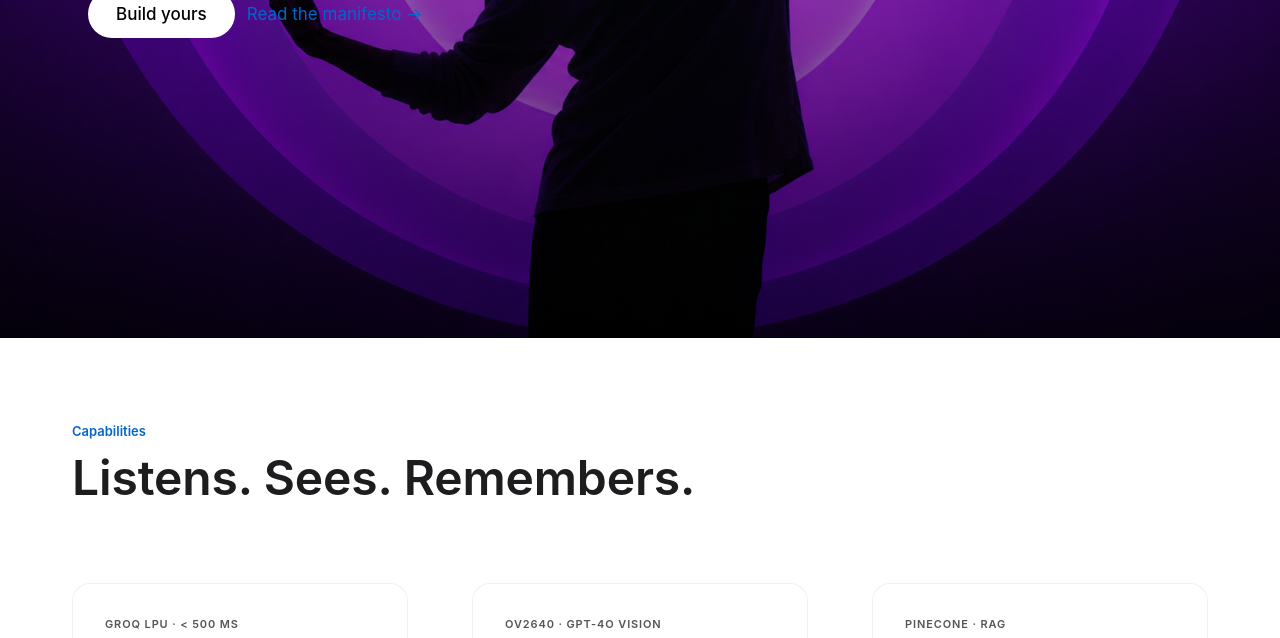
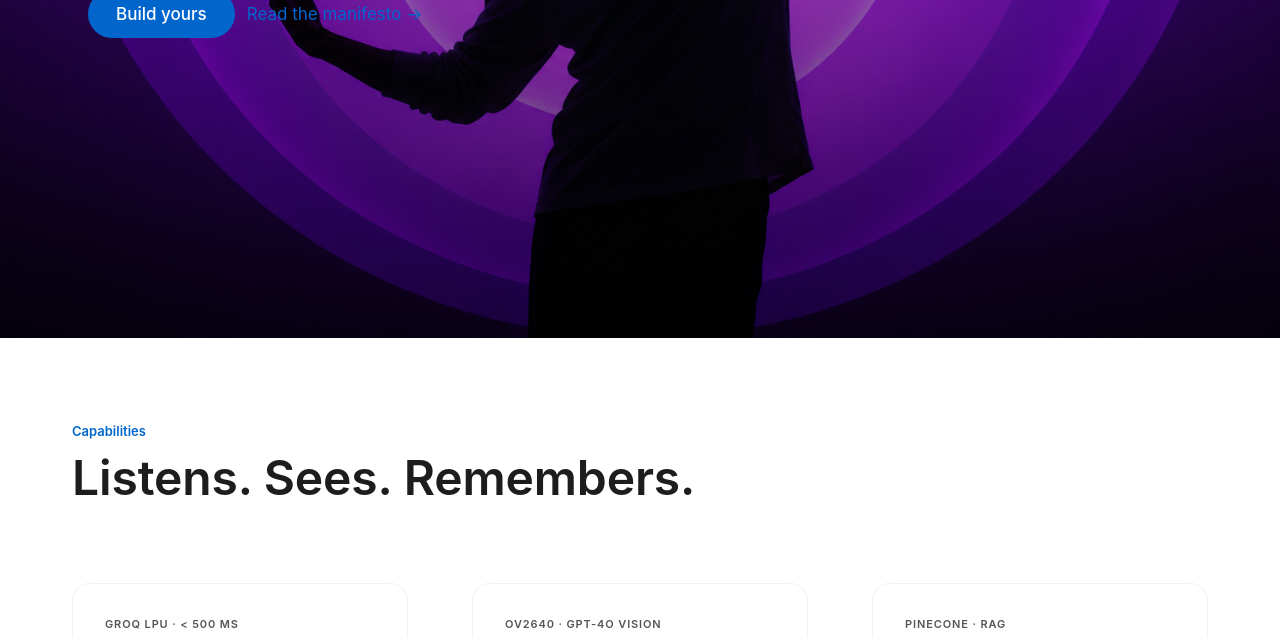
Before and after one commit to thesohamdatta/Harness, a website: page website/index.html in a window 1280 px wide. Shown: the part 462-1100 px from the top of the page. Drawn offline with nearby package versions, Linux system fonts and the light colour scheme; a web font is replaced by a local one.

Commit message:
Hero: Build yours button uses brand blue (--color-action-blue)
- background: white → --color-action-blue (#0066cc)
- text: black → white (--color-canvas-white)
- hover: white 0.92 → --color-focus-blue (#0071e3)

```diff
--- a/website/css/index.css
+++ b/website/css/index.css
@@ -201,8 +201,8 @@
   align-items: center;
   justify-content: center;
   padding: 12px 28px;
-  background: var(--color-canvas-white);
-  color: var(--color-canvas-black);
+  background: var(--color-action-blue);
+  color: var(--color-canvas-white);
   border-radius: var(--radius-pill);
   font-family: var(--font-text);
   font-size: var(--type-body);
@@ -215,7 +215,7 @@
 }
 
 .btn-hero-primary:hover {
-  background: rgba(255, 255, 255, 0.92);
+  background: var(--color-focus-blue);
 }
 
 .btn-hero-primary:active {
```
